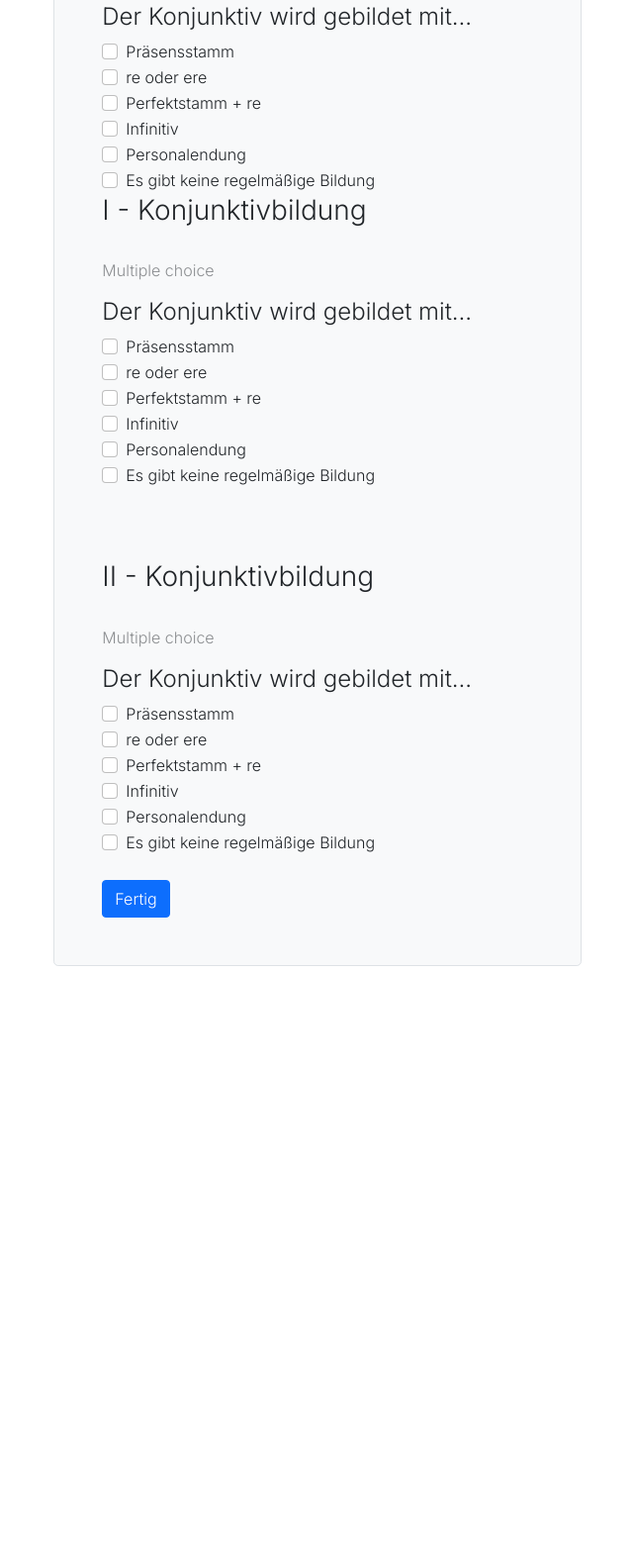
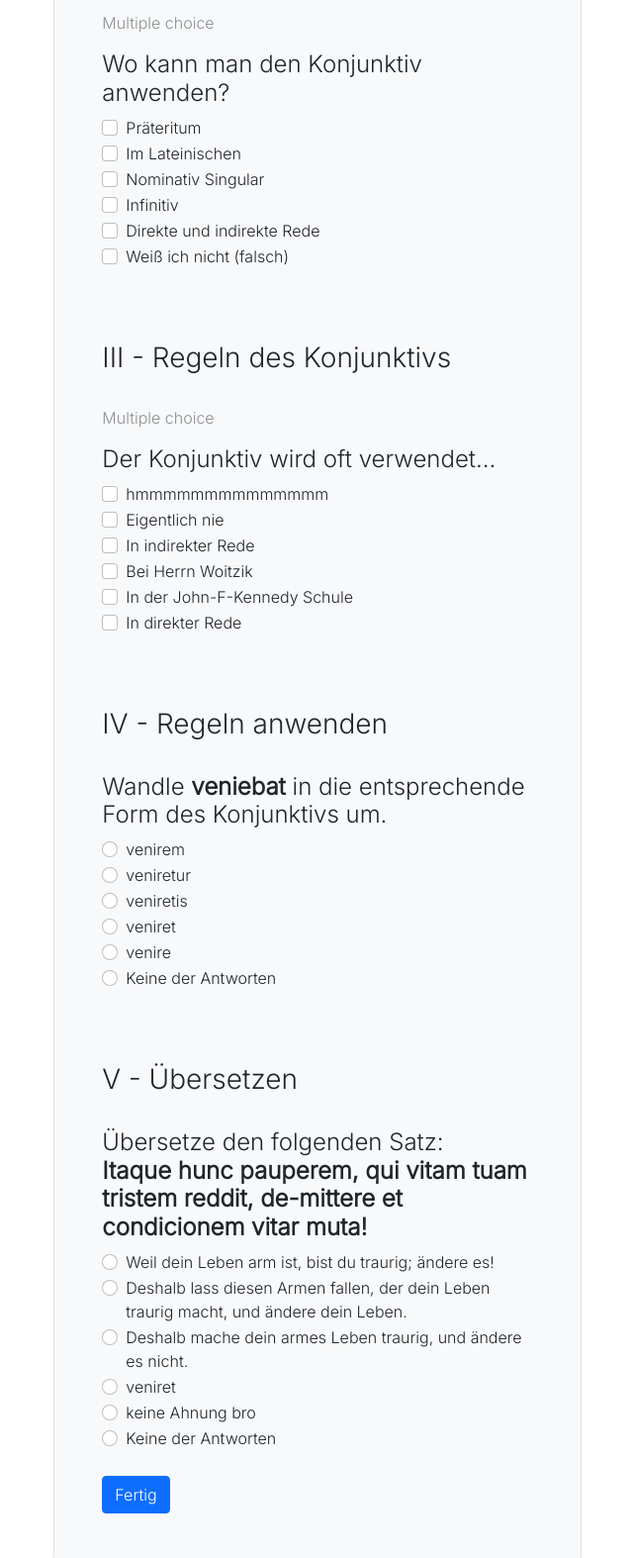
Before and after one commit to philipp-gut/philipp-gut.github.io, a plain HTML site: page index.html in a window 1280 px wide. Shown: the part 626-2200 px from the top of the page at 99% size, without its empty margins (319-959 px from the left). Before the commit the page ends 1602 px from the top, so only its background shows below. Drawn offline with nearby package versions, Linux system fonts and the light colour scheme.

Commit message:
add questions

```diff
--- a/index.html
+++ b/index.html
@@ -19,6 +19,8 @@
     <div class="col-md-10 mx-auto col-lg-5 p-4 p-md-5 border rounded-3 bg-light">
 
       <h1>Konjunktiv Quiz</h1>
+
+      <br><br>
 
       <form action="javascript:saveForm()">
 
@@ -59,22 +61,22 @@
     <br><br><br>
 
       <!--Part 2-->
-      <h3>II - Konjunktivbildung</h3><br>
+      <h3>II - Anwendung</h3><br>
         <p class="hint">Multiple choice</p>
-      <h4>Der Konjunktiv wird gebildet mit...</h4>
+        <h4>Wo kann man den Konjunktiv anwenden?</h4>
       <div class="form-check">
         <input class="form-check-input value" type="checkbox" value="true">
-      <label class="form-check-label" for="flexRadioDefault1">Präsensstamm</label>
+        <label class="form-check-label" for="flexRadioDefault1">Präteritum</label>
       </div>
 
       <div class="form-check">
         <input class="form-check-input value" type="checkbox" value="true">
-      <label class="form-check-label" for="flexRadioDefault2">re oder ere</label>
+        <label class="form-check-label" for="flexRadioDefault2">Im Lateinischen</label>
       </div>
 
       <div class="form-check">
         <input class="form-check-input value" type="checkbox">
-      <label class="form-check-label" for="flexRadioDefault2">Perfektstamm + re</label>
+        <label class="form-check-label" for="flexRadioDefault2">Nominativ Singular</label>
       </div>
 
       <div class="form-check">
@@ -84,82 +86,118 @@
 
       <div class="form-check">
         <input class="form-check-input value" type="checkbox" value="true">
-      <label class="form-check-label" for="flexRadioDefault2">Personalendung</label>
+        <label class="form-check-label" for="flexRadioDefault2">Direkte und indirekte Rede</label>
       </div>
 
       <div class="form-check">
         <input class="form-check-input value" type="checkbox">
-      <label class="form-check-label" for="flexRadioDefault2">Es gibt keine regelmäßige Bildung</label>
+        <label class="form-check-label" for="flexRadioDefault2">Weiß ich nicht (falsch)</label>
       </div>
 
-      <!--Part 1-->
-        <h3>I - Konjunktivbildung</h3><br>
+    <br><br><br>
+
+      <!--Part 3-->
+      <h3>III - Regeln des Konjunktivs</h3><br>
         <p class="hint">Multiple choice</p>
-        <h4>Der Konjunktiv wird gebildet mit...</h4>
+        <h4>Der Konjunktiv wird oft verwendet...</h4>
       <div class="form-check">
-        <input class="form-check-input value" type="checkbox" value="true">
-        <label class="form-check-label" for="flexRadioDefault1">Präsensstamm</label>
+        <input class="form-check-input value" type="checkbox">
+        <label class="form-check-label" for="flexRadioDefault2">hmmmmmmmmmmmmmm</label>
+      </div>
+
+      <div class="form-check">
+        <input class="form-check-input value" type="checkbox">
+        <label class="form-check-label" for="flexRadioDefault2">Eigentlich nie</label>
       </div>
 
       <div class="form-check">
         <input class="form-check-input value" type="checkbox" value="true">
-        <label class="form-check-label" for="flexRadioDefault2">re oder ere</label>
+        <label class="form-check-label" for="flexRadioDefault1">In indirekter Rede</label>
+      </div>
+
+      <div class="form-check">
+        <input class="form-check-input value" type="checkbox" value="true">
+        <label class="form-check-label" for="flexRadioDefault2">Bei Herrn Woitzik</label>
       </div>
 
       <div class="form-check">
         <input class="form-check-input value" type="checkbox">
-        <label class="form-check-label" for="flexRadioDefault2">Perfektstamm + re</label>
-      </div>
-
-      <div class="form-check">
-        <input class="form-check-input value" type="checkbox">
-        <label class="form-check-label" for="flexRadioDefault2">Infinitiv</label>
+        <label class="form-check-label" for="flexRadioDefault2">In der John-F-Kennedy Schule</label>
       </div>
 
       <div class="form-check">
         <input class="form-check-input value" type="checkbox" value="true">
-        <label class="form-check-label" for="flexRadioDefault2">Personalendung</label>
-      </div>
-
-      <div class="form-check">
-        <input class="form-check-input value" type="checkbox">
-        <label class="form-check-label" for="flexRadioDefault2">Es gibt keine regelmäßige Bildung</label>
+        <label class="form-check-label" for="flexRadioDefault2">In direkter Rede</label>
       </div>
 
     <br><br><br>
 
-    <!--Part 2-->
-      <h3>II - Konjunktivbildung</h3><br>
-      <p class="hint">Multiple choice</p>
-      <h4>Der Konjunktiv wird gebildet mit...</h4>
+    <!--Part 4-->
+    <h3>IV - Regeln anwenden</h3><br>
+      <h4>Wandle <strong>veniebat</strong> in die entsprechende Form des Konjunktivs um.</h4>
     <div class="form-check">
-      <input class="form-check-input value" type="checkbox" value="true">
-      <label class="form-check-label" for="flexRadioDefault1">Präsensstamm</label>
+      <input class="form-check-input value" type="radio" name="4">
+      <label class="form-check-label" for="flexRadioDefault1">venirem</label>
     </div>
 
     <div class="form-check">
-      <input class="form-check-input value" type="checkbox" value="true">
-      <label class="form-check-label" for="flexRadioDefault2">re oder ere</label>
+      <input class="form-check-input value" type="radio" name="4">
+      <label class="form-check-label" for="flexRadioDefault2">veniretur</label>
     </div>
 
     <div class="form-check">
-      <input class="form-check-input value" type="checkbox">
-      <label class="form-check-label" for="flexRadioDefault2">Perfektstamm + re</label>
+      <input class="form-check-input value" type="radio" name="4">
+      <label class="form-check-label" for="flexRadioDefault2">veniretis</label>
     </div>
 
     <div class="form-check">
-      <input class="form-check-input value" type="checkbox">
-      <label class="form-check-label" for="flexRadioDefault2">Infinitiv</label>
+      <input class="form-check-input value" type="radio" name="4" value="true">
+      <label class="form-check-label" for="flexRadioDefault2">veniret</label>
     </div>
 
     <div class="form-check">
-      <input class="form-check-input value" type="checkbox" value="true">
-      <label class="form-check-label" for="flexRadioDefault2">Personalendung</label>
+      <input class="form-check-input value" type="radio" name="4">
+      <label class="form-check-label" for="flexRadioDefault2">venire</label>
     </div>
 
     <div class="form-check">
-      <input class="form-check-input value" type="checkbox">
-      <label class="form-check-label" for="flexRadioDefault2">Es gibt keine regelmäßige Bildung</label>
+      <input class="form-check-input value" type="radio" name="4">
+      <label class="form-check-label" for="flexRadioDefault2">Keine der Antworten</label>
+    </div>
+
+    <br><br><br>
+
+    <!--Part 5-->
+    <h3>V - Übersetzen</h3><br>
+      <h4>Übersetze den folgenden Satz:<br><strong>Itaque hunc pauperem, qui vitam tuam tristem reddit, de-mittere et condicionem vitar muta!</strong></h4>
+    <div class="form-check">
+      <input class="form-check-input value" type="radio" name="5">
+      <label class="form-check-label" for="flexRadioDefault1">Weil dein Leben arm ist, bist du traurig; ändere es!</label>
+    </div>
+
+    <div class="form-check">
+      <input class="form-check-input value" type="radio" name="5">
+      <label class="form-check-label" for="flexRadioDefault2">Deshalb lass diesen Armen fallen, der dein Leben traurig macht, und ändere dein Leben.</label>
+    </div>
+
+    <div class="form-check">
+      <input class="form-check-input value" type="radio" name="5" value="true">
+      <label class="form-check-label" for="flexRadioDefault2">Deshalb mache dein armes Leben traurig, und ändere es nicht.</label>
+    </div>
+
+    <div class="form-check">
+      <input class="form-check-input value" type="radio" name="5">
+      <label class="form-check-label" for="flexRadioDefault2">veniret</label>
+    </div>
+
+    <div class="form-check">
+      <input class="form-check-input value" type="radio" name="5">
+      <label class="form-check-label" for="flexRadioDefault2">keine Ahnung bro</label>
+    </div>
+
+    <div class="form-check">
+      <input class="form-check-input value" type="radio" name="5">
+      <label class="form-check-label" for="flexRadioDefault2">Keine der Antworten</label>
     </div>
 
     <br>
```
Lines whose indentation alone changed are shown as unchanged.
